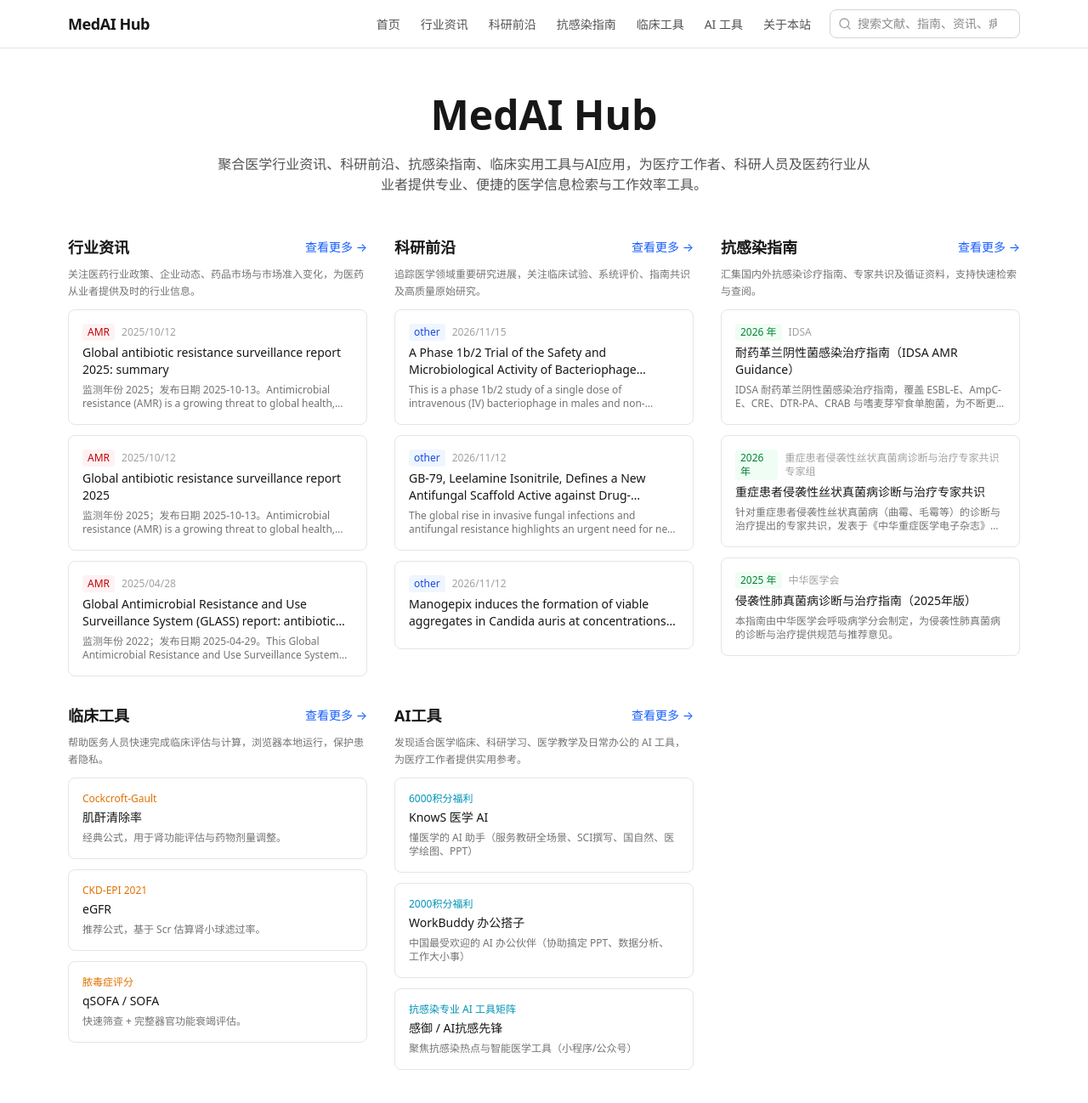
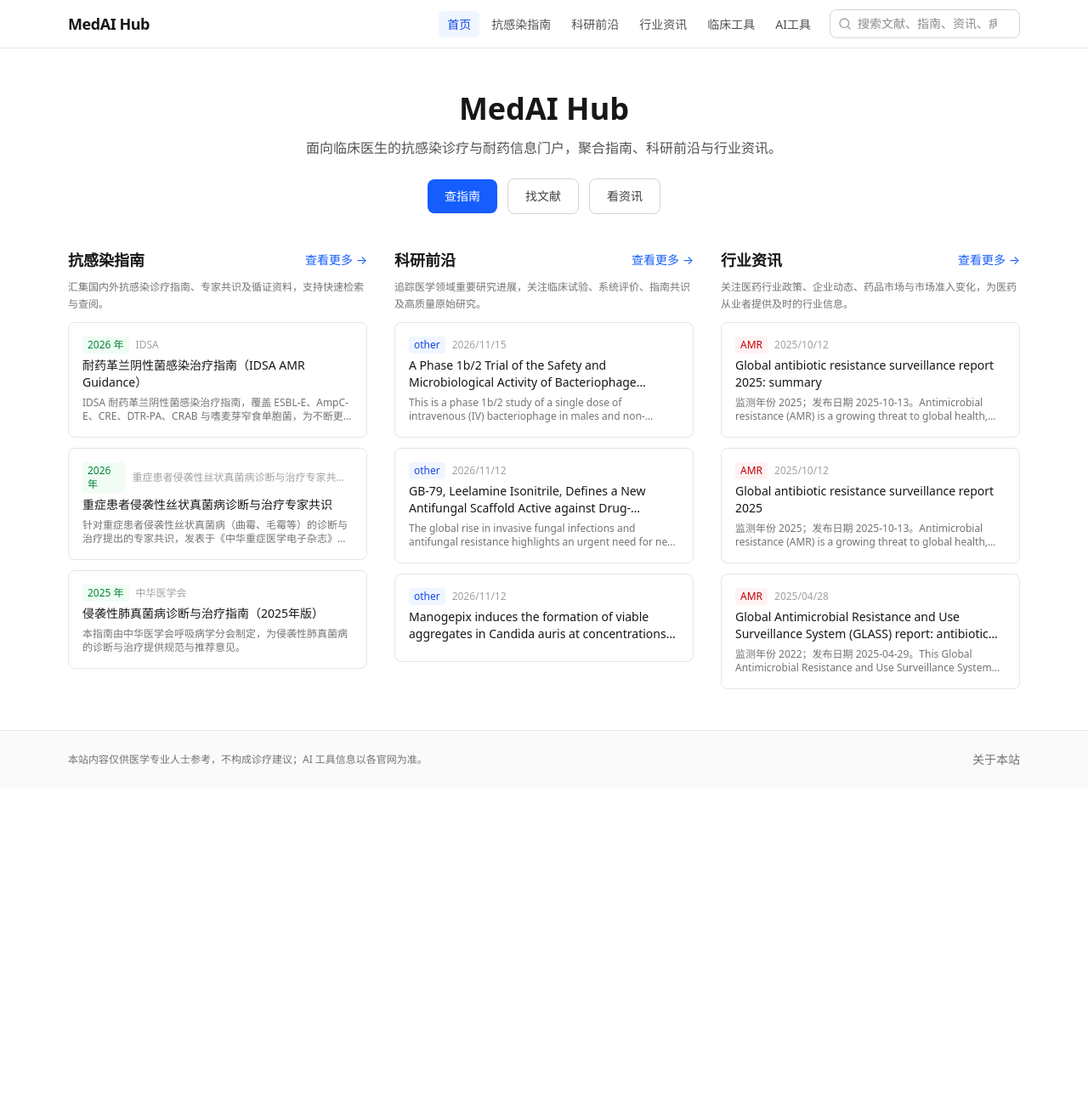
Before and after one commit to sunjunlan22-cloud/MedAI-Hub, an Astro site: page / in a window 1280 px wide. Shown: the whole page at 85% size. After the commit the page ends 928 px from the top, so only its background shows below. Built offline with nearby package versions, Linux system fonts and the light colour scheme; Astro itself is replaced by a stand-in of ours.

Commit message:
feat: 优化首页布局与导航
- 顶部导航精简为六项并调整顺序（指南/科研/资讯优先），关于本站收进页脚
- 新增当前页面导航高亮状态
- 首页仅保留三大内容分区，临床工具/AI工具回归顶部导航入口
- 压缩品牌 Hero，突出专业定位与「查指南/找文献/看资讯」轻量入口
- 内容网格补 grid-cols-1，修复手机端 13px 横向溢出

```diff
--- a/src/layouts/BaseLayout.astro
+++ b/src/layouts/BaseLayout.astro
@@ -8,16 +8,21 @@ interface Props {
 
 const { title, description } = Astro.props;
 
-// 七大一级导航（对应 PRD 2.1）
+// 六大一级导航（关于本站收进页脚）
 const nav = [
   { label: '首页', href: '/' },
+  { label: '抗感染指南', href: '/guides' },
+  { label: '科研前沿', href: '/research' },
   { label: '行业资讯', href: '/industry' },
-  { label: '科研前沿', href: '/research' },
-  { label: '抗感染指南', href: '/guides' },
   { label: '临床工具', href: '/tools' },
-  { label: 'AI 工具', href: '/ai-tools' },
-  { label: '关于本站', href: '/about' },
+  { label: 'AI工具', href: '/ai-tools' },
 ];
+
+function isActive(href: string) {
+  const path = Astro.url.pathname;
+  if (href === '/') return path === '/';
+  return path === href || path.startsWith(href + '/');
+}
 
 const canonical = Astro.site ? new URL(Astro.url.pathname, Astro.site).toString() : undefined;
 ---
@@ -48,7 +53,12 @@ const canonical = Astro.site ? new URL(Astro.url.pathname, Astro.site).toString(
                 <li>
                   <a
                     href={item.href}
-                    class="rounded-md px-2.5 py-1.5 text-sm text-neutral-600 transition hover:bg-neutral-100 hover:text-neutral-900"
+                    aria-current={isActive(item.href) ? 'page' : undefined}
+                    class={`rounded-md px-2.5 py-1.5 text-sm transition hover:bg-neutral-100 hover:text-neutral-900 ${
+                      isActive(item.href)
+                        ? 'bg-blue-50 font-medium text-blue-700'
+                        : 'text-neutral-600'
+                    }`}
                   >
                     {item.label}
                   </a>
@@ -79,5 +89,14 @@ const canonical = Astro.site ? new URL(Astro.url.pathname, Astro.site).toString(
     <main class="mx-auto max-w-6xl px-4 py-12">
       <slot />
     </main>
+
+    <footer class="border-t border-neutral-200 bg-neutral-50">
+      <div class="mx-auto flex max-w-6xl flex-col gap-2 px-4 py-6 text-sm text-neutral-500 md:flex-row md:items-center md:justify-between">
+        <p class="text-xs leading-relaxed">
+          本站内容仅供医学专业人士参考，不构成诊疗建议；AI 工具信息以各官网为准。
+        </p>
+        <a href="/about" class="text-neutral-500 hover:text-blue-600 hover:underline">关于本站</a>
+      </div>
+    </footer>
   </body>
 </html>
--- a/src/pages/index.astro
+++ b/src/pages/index.astro
@@ -3,35 +3,19 @@ import BaseLayout from '../layouts/BaseLayout.astro';
 import { getCollection } from 'astro:content';
 import industryData from '../data/auto/industry.json';
 import researchData from '../data/auto/research.json';
-import aiToolsData from '../data/manual/ai-tools.json';
 import type { IndustryNews, ResearchNews } from '../types/news';
 
-// —— 各栏目介绍（放在内容区标题下方，替代原中部介绍卡片）——
+// —— 三大内容分区（临床工具 / AI 工具仅作为顶部导航入口，不进首页内容区）——
 const sectionDescriptions = {
+  '抗感染指南': '汇集国内外抗感染诊疗指南、专家共识及循证资料，支持快速检索与查阅。',
+  '科研前沿': '追踪医学领域重要研究进展，关注临床试验、系统评价、指南共识及高质量原始研究。',
   '行业资讯': '关注医药行业政策、企业动态、药品市场与市场准入变化，为医药从业者提供及时的行业信息。',
-  '科研前沿': '追踪医学领域重要研究进展，关注临床试验、系统评价、指南共识及高质量原始研究。',
-  '抗感染指南': '汇集国内外抗感染诊疗指南、专家共识及循证资料，支持快速检索与查阅。',
-  '临床工具': '帮助医务人员快速完成临床评估与计算，浏览器本地运行，保护患者隐私。',
-  'AI工具': '发现适合医学临床、科研学习、医学教学及日常办公的 AI 工具，为医疗工作者提供实用参考。',
 };
 
-// —— 临床工具（与 /tools 页面保持一致）——
-const tools = [
-  { title: '肌酐清除率', formula: 'Cockcroft-Gault', desc: '经典公式，用于肾功能评估与药物剂量调整。', href: '/tools/cockcroft-gault' },
-  { title: 'eGFR', formula: 'CKD-EPI 2021', desc: '推荐公式，基于 Scr 估算肾小球滤过率。', href: '/tools/egfr' },
-  { title: 'qSOFA / SOFA', formula: '脓毒症评分', desc: '快速筛查 + 完整器官功能衰竭评估。', href: '/tools/sofa' },
-  { title: 'PaO₂/FiO₂ 氧合指数', formula: 'P/F 比', desc: '评估氧合功能与 ARDS 严重程度（柏林定义）。', href: '/tools/pf-ratio' },
-  { title: 'CURB-65 评分', formula: 'CAP 严重度', desc: '社区获得性肺炎严重程度评估，指导诊疗决策。', href: '/tools/curb-65' },
-  { title: 'APACHE II 评分', formula: '危重评分', desc: '急性生理与慢性健康评分，ICU 危重分层。', href: '/tools/apache-ii' },
-  { title: 'ARC 筛查', formula: '肾清除过度', desc: '识别 CrCl 过高导致的抗菌药物剂量不足风险。', href: '/tools/arc' },
-  { title: '抗感染药物剂量', formula: '肾功能调整参考表', desc: '常用抗感染药物在不同肾功能水平下的剂量对照。', href: '/tools/dosing-reference' },
-];
-const latestTools = tools.slice(0, 3);
-
-// —— 行业资讯最新 3 条（仅真实发布时间的记录）——
-const industryNews = (industryData as IndustryNews[])
-  .filter((n) => n.publishTime && Number.isFinite(new Date(n.publishTime).getTime()) && new Date(n.publishTime).getTime() > 0)
-  .sort((a, b) => new Date(b.publishTime).getTime() - new Date(a.publishTime).getTime())
+// —— 抗感染指南最新 3 条（按年份倒序，排除草稿）——
+const allGuides = await getCollection('guides', ({ data }) => !data.draft);
+const latestGuides = allGuides
+  .sort((a, b) => b.data.year - a.data.year)
   .slice(0, 3);
 
 // —— 科研前沿最新 3 条（机构主页/资源导航不入科研列表）——
@@ -44,14 +28,11 @@ const researchNews = (researchData as ResearchNews[])
   })
   .slice(0, 3);
 
-// —— 抗感染指南最新 3 条（按年份倒序，排除草稿）——
-const allGuides = await getCollection('guides', ({ data }) => !data.draft);
-const latestGuides = allGuides
-  .sort((a, b) => b.data.year - a.data.year)
+// —— 行业资讯最新 3 条（仅真实发布时间的记录）——
+const industryNews = (industryData as IndustryNews[])
+  .filter((n) => n.publishTime && Number.isFinite(new Date(n.publishTime).getTime()) && new Date(n.publishTime).getTime() > 0)
+  .sort((a, b) => new Date(b.publishTime).getTime() - new Date(a.publishTime).getTime())
   .slice(0, 3);
-
-// —— AI 工具精选 3 个 ——
-const aiTools = aiToolsData.featured;
 
 function formatDate(iso?: string | null) {
   if (!iso) return '日期待核实';
@@ -69,38 +50,45 @@ const categoryBadgeClass: Record<string, string> = {
 };
 ---
 
-<BaseLayout title="首页" description="MedAI Hub — 聚合医学行业资讯、科研前沿、抗感染指南、临床实用工具与 AI 应用">
+<BaseLayout title="首页" description="MedAI Hub — 面向临床医生的抗感染指南、科研前沿与行业资讯门户">
 
-  <!-- Hero Section -->
+  <!-- Hero：专业定位 + 轻量入口 -->
   <section class="text-center">
-    <h1 class="text-4xl font-semibold leading-tight sm:text-5xl">MedAI Hub</h1>
-    <p class="mx-auto mt-4 max-w-3xl text-neutral-600">
-      聚合医学行业资讯、科研前沿、抗感染指南、临床实用工具与AI应用，为医疗工作者、科研人员及医药行业从业者提供专业、便捷的医学信息检索与工作效率工具。
+    <h1 class="text-3xl font-semibold leading-tight sm:text-4xl">MedAI Hub</h1>
+    <p class="mx-auto mt-3 max-w-2xl text-neutral-600">
+      面向临床医生的抗感染诊疗与耐药信息门户，聚合指南、科研前沿与行业资讯。
     </p>
+    <div class="mt-6 flex flex-wrap items-center justify-center gap-3">
+      <a href="/guides" class="rounded-lg bg-blue-600 px-5 py-2.5 text-sm font-medium text-white transition hover:bg-blue-700">查指南</a>
+      <a href="/research" class="rounded-lg border border-neutral-300 bg-white px-5 py-2.5 text-sm font-medium text-neutral-700 transition hover:border-blue-400 hover:text-blue-600">找文献</a>
+      <a href="/industry" class="rounded-lg border border-neutral-300 bg-white px-5 py-2.5 text-sm font-medium text-neutral-700 transition hover:border-blue-400 hover:text-blue-600">看资讯</a>
+    </div>
   </section>
 
-  <!-- 内容聚合展示区 -->
-  <section class="mt-12 grid gap-8 md:grid-cols-2 xl:grid-cols-3">
+  <!-- 三大内容分区 -->
+  <section class="mt-10 grid grid-cols-1 gap-8 md:grid-cols-2 xl:grid-cols-3">
 
-    <!-- 行业资讯 -->
+    <!-- 抗感染指南 -->
     <div>
       <div class="mb-4 flex items-center justify-between">
-        <h2 class="text-lg font-semibold">行业资讯</h2>
-        <a href="/industry" class="text-sm text-blue-600 hover:underline">查看更多 →</a>
+        <h2 class="text-lg font-semibold">抗感染指南</h2>
+        <a href="/guides" class="text-sm text-blue-600 hover:underline">查看更多 →</a>
       </div>
-      <p class="-mt-2 mb-3 text-xs leading-relaxed text-neutral-500">{sectionDescriptions['行业资讯']}</p>
+      <p class="-mt-2 mb-3 text-xs leading-relaxed text-neutral-500">{sectionDescriptions['抗感染指南']}</p>
       <ul class="space-y-3">
         {
-          industryNews.map((item) => (
+          latestGuides.map((guide) => (
             <li class="rounded-lg border border-neutral-200 p-4 transition hover:border-neutral-400">
               <div class="mb-1 flex items-center gap-2 text-xs text-neutral-400">
-                <span class={`rounded px-1.5 py-0.5 ${categoryBadgeClass[item.category] ?? 'bg-blue-50 text-blue-700'}`}>{item.category}</span>
-                <span>{formatDate(item.publishTime)}</span>
+                <span class="rounded bg-green-50 px-1.5 py-0.5 text-green-700">{guide.data.year} 年</span>
+                <span class="truncate">{guide.data.organization}</span>
               </div>
-              <a href={`/industry/${item.id}`} class="line-clamp-2 text-sm font-medium text-neutral-900 hover:text-blue-600">
-                {item.title}
+              <a href={`/guides/${guide.slug}`} class="line-clamp-2 text-sm font-medium text-neutral-900 hover:text-blue-600">
+                {guide.data.title}
               </a>
-              <p class="mt-1.5 line-clamp-2 text-xs text-neutral-500">{item.summary}</p>
+              <p class="mt-1.5 line-clamp-2 text-xs text-neutral-500">
+                {guide.data.description || guide.data.docType.join(' / ')}
+              </p>
             </li>
           ))
         }
@@ -133,71 +121,25 @@ const categoryBadgeClass: Record<string, string> = {
       </ul>
     </div>
 
-    <!-- 抗感染指南 -->
+    <!-- 行业资讯 -->
     <div>
       <div class="mb-4 flex items-center justify-between">
-        <h2 class="text-lg font-semibold">抗感染指南</h2>
-        <a href="/guides" class="text-sm text-blue-600 hover:underline">查看更多 →</a>
+        <h2 class="text-lg font-semibold">行业资讯</h2>
+        <a href="/industry" class="text-sm text-blue-600 hover:underline">查看更多 →</a>
       </div>
-      <p class="-mt-2 mb-3 text-xs leading-relaxed text-neutral-500">{sectionDescriptions['抗感染指南']}</p>
+      <p class="-mt-2 mb-3 text-xs leading-relaxed text-neutral-500">{sectionDescriptions['行业资讯']}</p>
       <ul class="space-y-3">
         {
-          latestGuides.map((guide) => (
+          industryNews.map((item) => (
             <li class="rounded-lg border border-neutral-200 p-4 transition hover:border-neutral-400">
               <div class="mb-1 flex items-center gap-2 text-xs text-neutral-400">
-                <span class="rounded bg-green-50 px-1.5 py-0.5 text-green-700">{guide.data.year} 年</span>
-                <span>{guide.data.organization}</span>
+                <span class={`rounded px-1.5 py-0.5 ${categoryBadgeClass[item.category] ?? 'bg-blue-50 text-blue-700'}`}>{item.category}</span>
+                <span>{formatDate(item.publishTime)}</span>
               </div>
-              <a href={`/guides/${guide.slug}`} class="line-clamp-2 text-sm font-medium text-neutral-900 hover:text-blue-600">
-                {guide.data.title}
+              <a href={`/industry/${item.id}`} class="line-clamp-2 text-sm font-medium text-neutral-900 hover:text-blue-600">
+                {item.title}
               </a>
-              <p class="mt-1.5 line-clamp-2 text-xs text-neutral-500">
-                {guide.data.description || guide.data.docType.join(' / ')}
-              </p>
-            </li>
-          ))
-        }
-      </ul>
-    </div>
-
-    <!-- 临床工具 -->
-    <div>
-      <div class="mb-4 flex items-center justify-between">
-        <h2 class="text-lg font-semibold">临床工具</h2>
-        <a href="/tools" class="text-sm text-blue-600 hover:underline">查看更多 →</a>
-      </div>
-      <p class="-mt-2 mb-3 text-xs leading-relaxed text-neutral-500">{sectionDescriptions['临床工具']}</p>
-      <ul class="space-y-3">
-        {
-          latestTools.map((tool) => (
-            <li class="rounded-lg border border-neutral-200 p-4 transition hover:border-neutral-400">
-              <div class="mb-1 text-xs font-medium text-amber-600">{tool.formula}</div>
-              <a href={tool.href} class="line-clamp-1 text-sm font-medium text-neutral-900 hover:text-blue-600">
-                {tool.title}
-              </a>
-              <p class="mt-1.5 line-clamp-2 text-xs text-neutral-500">{tool.desc}</p>
-            </li>
-          ))
-        }
-      </ul>
-    </div>
-
-    <!-- AI 工具 -->
-    <div>
-      <div class="mb-4 flex items-center justify-between">
-        <h2 class="text-lg font-semibold">AI工具</h2>
-        <a href="/ai-tools" class="text-sm text-blue-600 hover:underline">查看更多 →</a>
-      </div>
-      <p class="-mt-2 mb-3 text-xs leading-relaxed text-neutral-500">{sectionDescriptions['AI工具']}</p>
-      <ul class="space-y-3">
-        {
-          aiTools.map((tool) => (
-            <li class="rounded-lg border border-neutral-200 p-4 transition hover:border-neutral-400">
-              <div class="mb-1 text-xs font-medium text-cyan-600">{tool.badge}</div>
-              <a href="/ai-tools" class="line-clamp-1 text-sm font-medium text-neutral-900 hover:text-blue-600">
-                {tool.name}
-              </a>
-              <p class="mt-1.5 line-clamp-2 text-xs text-neutral-500">{tool.desc}</p>
+              <p class="mt-1.5 line-clamp-2 text-xs text-neutral-500">{item.summary}</p>
             </li>
           ))
         }
```
